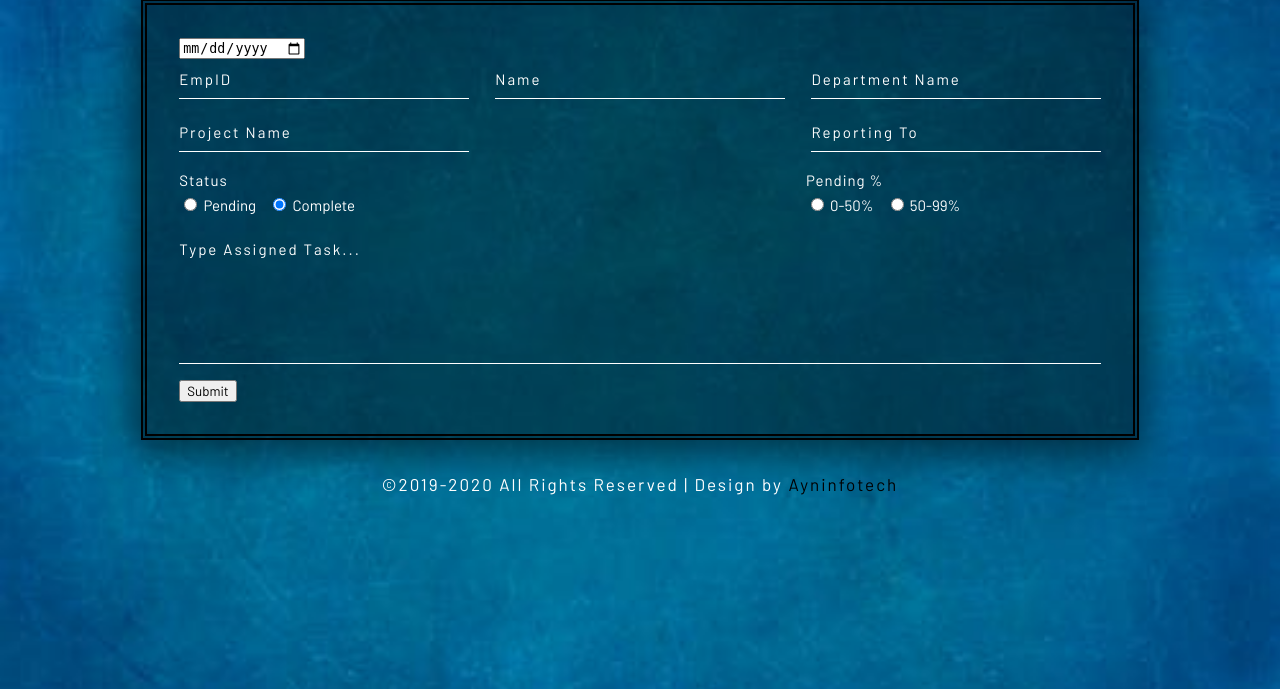
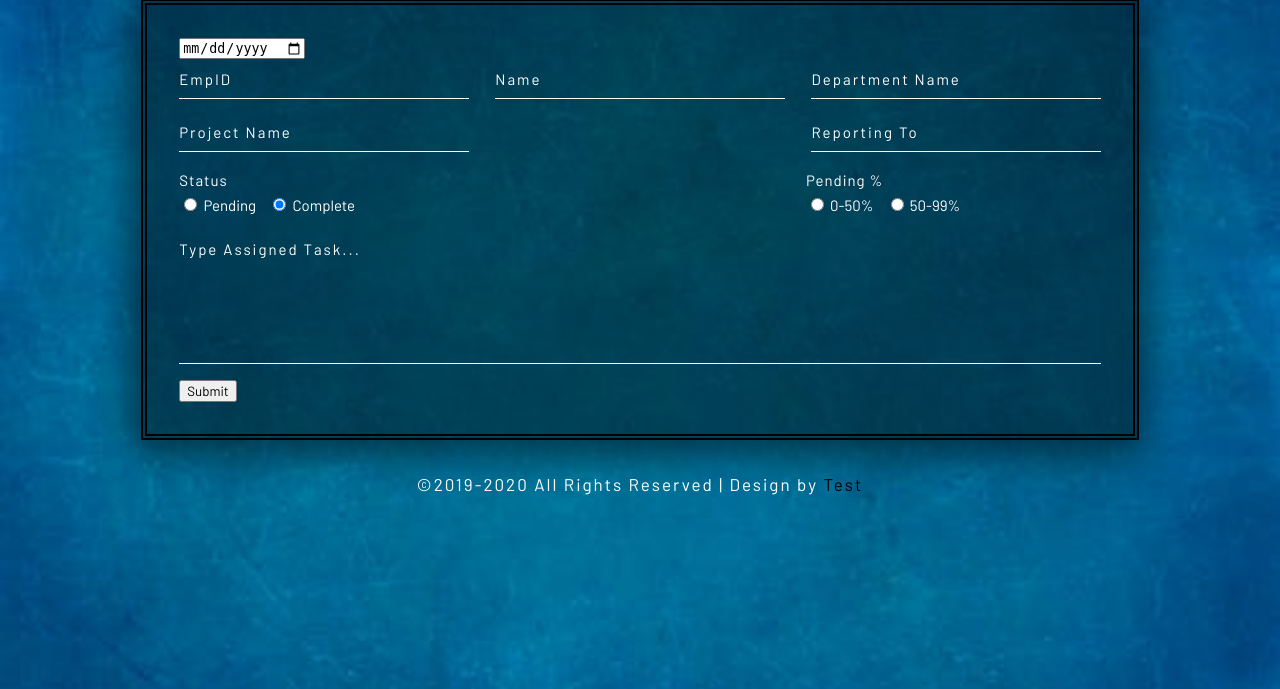
Before and after one commit to aishwarygaikwad/Task-Managment, a PHP site: page / in a window 1280 px wide. Shown: the part 111-800 px from the top of the page. Run offline with PHP 8.4, Linux system fonts and the light colour scheme; some libraries are stand-ins or nearby versions.

Commit message:
Update index.php

```diff
--- a/index.php
+++ b/index.php
@@ -13,7 +13,7 @@
       <link href="css/style.css" rel='stylesheet' type='text/css' media="all">
       <!--//style sheet end here-->
       <link href="//fonts.googleapis.com/css?family=Barlow:300,400,500" rel="stylesheet">
-      <!--start script-->
+      <!--start script date validation-->
     	<link rel="stylesheet" href="//code.jquery.com/ui/1.12.1/themes/base/jquery-ui.css">
 	  	<script src="https://code.jquery.com/jquery-1.12.4.js"></script>
 	  	<script src="https://code.jquery.com/ui/1.12.1/jquery-ui.js"></script>
@@ -112,8 +112,7 @@
          </form>
       </div>
       <div class="copy">
-         <p>©2019-2020 All Rights Reserved | Design by <a href="https://www.ayninfotech.com" target="_blank">Ayninfotech</a></p>
+         <p>©2019-2020 All Rights Reserved | Design by <a href="https://www.test.com" target="_blank">Test</a></p>
       </div>
-
-   </body>
+  </body>
 </html>
```
